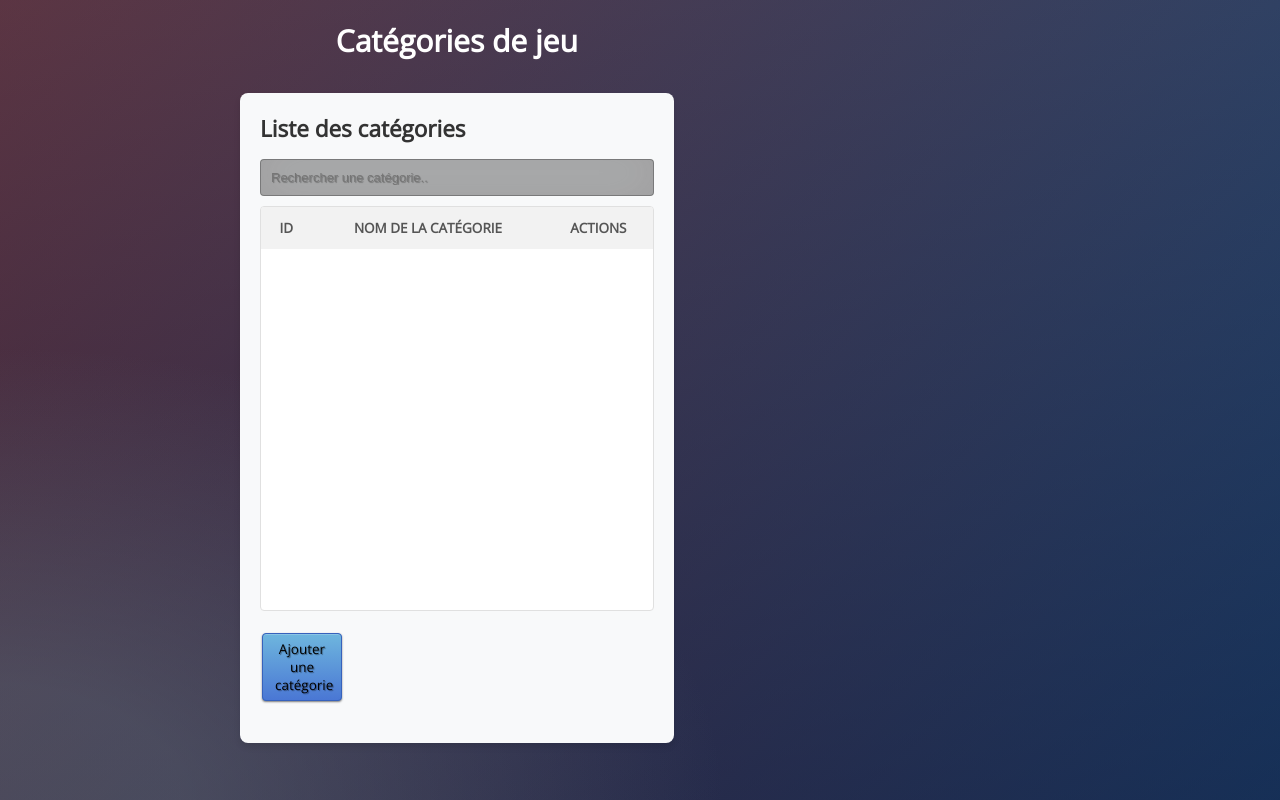
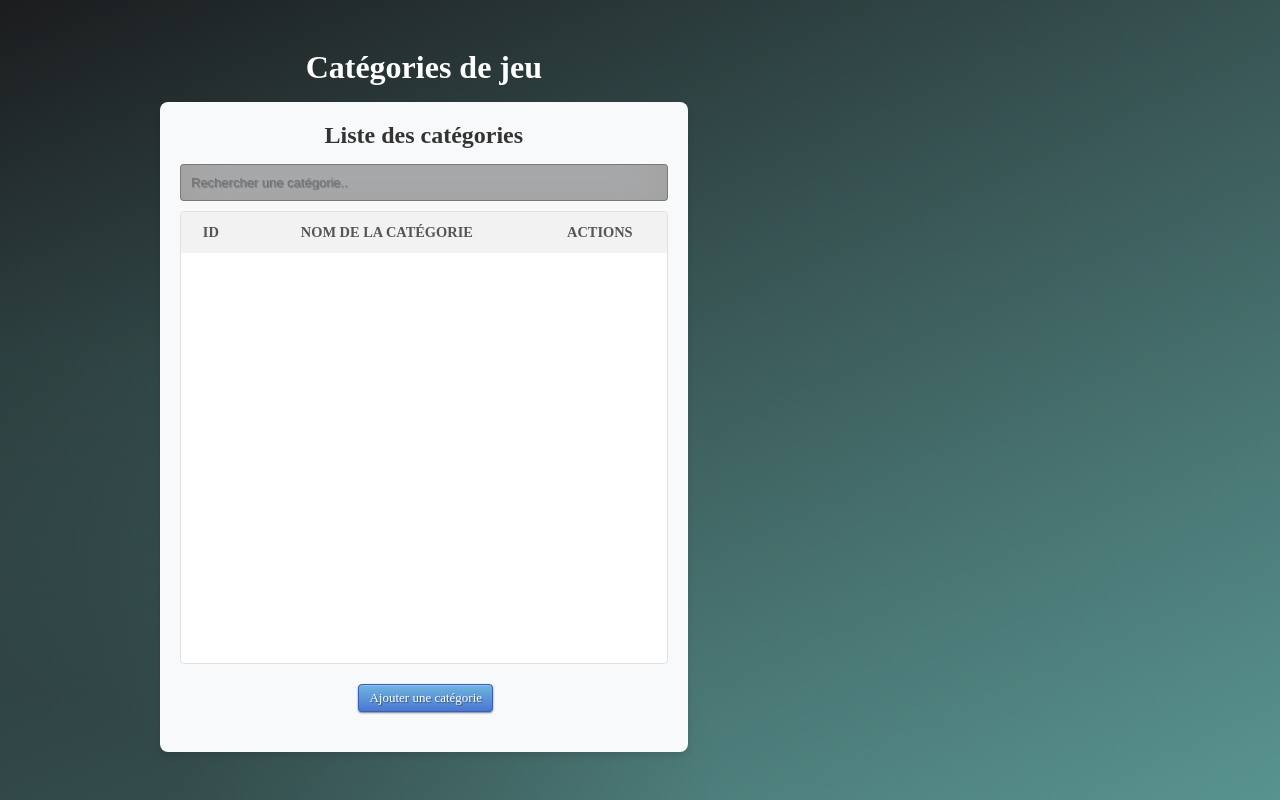
Before and after one commit to arkaelid/admin, a PHP site: template src/admin/view/category.twig in a window 1280 px wide. Run offline with PHP 8.4, Linux system fonts and the light colour scheme; the template is opened without the code that fills it, so the values that code supplies are empty; some libraries are stand-ins or nearby versions.

Commit message:
correctionBug

```diff
--- a/src/admin/controller/User.php
+++ b/src/admin/controller/User.php
@@ -44,7 +44,7 @@ class User extends Main
                 // Réinitialiser l'image de profil
                 $data = ['chemin_img_user' => '/images/utilisateurs/user.png'];
                 $userModel->updateUser($userId, $data);
-                $this->redirect('/user/edit/' . $userId);
+                $this->redirect('/user/edit_user/' . $userId);
             } else {
                 // Mise à jour normale
                 $data = [
--- a/src/admin/public/css/style.css
+++ b/src/admin/public/css/style.css
@@ -128,66 +127,59 @@ html {
 
 body {
   width: 100%;
-  height: 100%;
-  font-family: "Open Sans", sans-serif;
-  background: #092756;
+  height: 100vh;
+  font-family: "poppins";
   background: -moz-radial-gradient(
       0% 100%,
       ellipse cover,
-      rgba(104, 128, 138, 0.4) 10%,
-      rgba(138, 114, 76, 0) 40%
+      rgba(27, 28, 30, 0.4) 10%,
+      rgba(88, 147, 143, 0) 40%
     ),
-    -moz-linear-gradient(top, rgba(57, 173, 219, 0.25) 0%, rgba(42, 60, 87, 0.4)
+    -moz-linear-gradient(top, rgba(27, 28, 30, 0.25) 0%, rgba(88, 147, 143, 0.4)
           100%),
-    -moz-linear-gradient(-45deg, #670d10 0%, #092756 100%);
+    -moz-linear-gradient(-45deg, #1B1C1E 0%, #58938F 100%);
   background: -webkit-radial-gradient(
       0% 100%,
       ellipse cover,
-      rgba(104, 128, 138, 0.4) 10%,
-      rgba(138, 114, 76, 0) 40%
+      rgba(27, 28, 30, 0.4) 10%,
+      rgba(88, 147, 143, 0) 40%
     ),
-    -webkit-linear-gradient(top, rgba(57, 173, 219, 0.25) 0%, rgba(
-            42,
-            60,
-            87,
-            0.4
-          )
+    -webkit-linear-gradient(top, rgba(27, 28, 30, 0.25) 0%, rgba(88, 147, 143, 0.4)
           100%),
-    -webkit-linear-gradient(-45deg, #670d10 0%, #092756 100%);
+    -webkit-linear-gradient(-45deg, #1B1C1E 0%, #58938F 100%);
   background: -o-radial-gradient(
       0% 100%,
       ellipse cover,
-      rgba(104, 128, 138, 0.4) 10%,
-      rgba(138, 114, 76, 0) 40%
+      rgba(27, 28, 30, 0.4) 10%,
+      rgba(88, 147, 143, 0) 40%
     ),
-    -o-linear-gradient(top, rgba(57, 173, 219, 0.25) 0%, rgba(42, 60, 87, 0.4)
+    -o-linear-gradient(top, rgba(27, 28, 30, 0.25) 0%, rgba(88, 147, 143, 0.4)
           100%),
-    -o-linear-gradient(-45deg, #670d10 0%, #092756 100%);
+    -o-linear-gradient(-45deg, #1B1C1E 0%, #58938F 100%);
   background: -ms-radial-gradient(
       0% 100%,
       ellipse cover,
-      rgba(104, 128, 138, 0.4) 10%,
-      rgba(138, 114, 76, 0) 40%
+      rgba(27, 28, 30, 0.4) 10%,
+      rgba(88, 147, 143, 0) 40%
     ),
-    -ms-linear-gradient(top, rgba(57, 173, 219, 0.25) 0%, rgba(42, 60, 87, 0.4)
+    -ms-linear-gradient(top, rgba(27, 28, 30, 0.25) 0%, rgba(88, 147, 143, 0.4)
           100%),
-    -ms-linear-gradient(-45deg, #670d10 0%, #092756 100%);
+    -ms-linear-gradient(-45deg, #1B1C1E 0%, #58938F 100%);
   background: -webkit-radial-gradient(
       0% 100%,
       ellipse cover,
-      rgba(104, 128, 138, 0.4) 10%,
-      rgba(138, 114, 76, 0) 40%
+      rgba(27, 28, 30, 0.4) 10%,
+      rgba(88, 147, 143, 0) 40%
     ),
     linear-gradient(
       to bottom,
-      rgba(57, 173, 219, 0.25) 0%,
-      rgba(42, 60, 87, 0.4) 100%
+      rgba(27, 28, 30, 0.25) 0%,
+      rgba(88, 147, 143, 0.4) 100%
     ),
-    linear-gradient(135deg, #670d10 0%, #092756 100%);
-  filter: progid:DXImageTransform.Microsoft.gradient( startColorstr='#3E1D6D', endColorstr='#092756',GradientType=1 );
-  display: flex; /* Ajout de flexbox au body */
-
-  overflow-y: auto;
+    linear-gradient(135deg, #1B1C1E 0%, #58938F 100%);
+  filter: progid:DXImageTransform.Microsoft.gradient(startColorstr='#1B1C1E', endColorstr='#58938F',GradientType=1);
+  display: flex;
+  overflow-y: hidden;
 }
 body::-webkit-scrollbar{
   display: none;
@@ -570,17 +590,23 @@ input:focus {
   background-color: #444;
 }
 
-.sidebar ul li .icon {
-  font-size: 15px;
-  margin-right: 15px;
-  transition: font-size 0.3s ease;
+.sidebar,
+.user-content,
+.ban-user-page,
+.edit-user-page,
+.admin-dashboard-wrapper {
+  transition: margin-left 0.3s ease, width 0.3s ease;
+  min-height: 100vh;
+  position: relative;
 }
-
 .sidebar ul li .text {
   font-size: 18px;
   transition: opacity 0.3s ease;
 }
-
+.sidebar.active img {
+  width: 35px;
+  height: 35px;
+}
 .sidebar.active ul li .text {
   opacity: 0;
   visibility: hidden;
@@ -590,13 +616,21 @@ input:focus {
   transition: none;
 }
 .user-content {
-    flex-grow: 1;
+  width: 100%;
+    display: flex;
+    flex-direction: column;
+    align-items: center;
+    font-size: 15px;
     padding: 20px;
-    margin-left: 200px; /* Correspond à la largeur de la sidebar */
-    transition: margin-left 0.3s ease;
-    width: calc(100% - 200px);
 }
-
+.category-content {
+  display: flex;
+  flex-direction: column;
+  width: 100%;
+  margin-left: 10rem;
+  justify-content: center;
+  text-align: center;
+}
 /* Ajustement quand la sidebar est active (réduite) */
 .sidebar.active + .user-content {
   margin-left: 50px;
@@ -627,23 +661,8 @@ input:focus {
   margin-right: 0;
 }
 
-.button-container {
-  display: flex;
-  flex-direction: column;
-  gap: 10px;
-  width: 20%;
-}
-.user-profile img {
-  width: 50px;
-  height: 50px;
-  object-fit: cover;
-  border-radius: 50%;
-}
-.user-profile {
-  display: flex;
-  align-items: center;
-  gap: 10px;
-}
+
+
 .user-table td {
   text-align: center;
   vertical-align: middle;
@@ -750,19 +769,7 @@ input:focus {
     object-fit: cover;
 }
 
-.btn {
-    padding: 6px 12px;
-    border-radius: 4px;
-    font-size: 0.9em;
-    text-decoration: none;
-    color: #000000;
-    cursor: pointer;
-    transition: background-color 0.3s ease;
-    display: inline-block;
-    width: 80px; /* Largeur fixe pour tous les boutons */
-    text-align: center;
-    margin: 2px; /* Petit espacement entre les boutons */
-}
+
 
 .btn-primary {
     background-color: #007bff;
@@ -1104,16 +1114,17 @@ input:focus {
   width: 100% !important;
 }
 h1{
-  margin-bottom: 2rem;
+  margin-bottom: 1rem;
   color: white;
 }
 .usercount{
   display: flex;
   flex-direction: column;
   font-family: "poppins";
+  margin-bottom: 1rem;
 }
 .usercount span{
-  color: blue;
+  color: #007bff;
   font-size: 2rem;
   font-weight: 700;
   font-family: "poppins";
@@ -1283,14 +1294,13 @@ h1{
 
 .edit-editeur-page {
   display: flex;
-  justify-content: center;
   align-items: center;
   min-height: 100vh;
 }
 
 .edit-editeur-container {
   width: 40vw;
-  margin: auto;
+  margin-left: 10rem;
   padding: 20px;
   background-color: #f8f9fa;
   border-radius: 8px;
--- a/src/admin/view/category.twig
+++ b/src/admin/view/category.twig
@@ -1,9 +1,18 @@
 {% extends "layout.twig" %}
+{% block body_class %}edit-editeur-page{% endblock %}
+{% block content %}
+<div class="category-content">
+    <h1>Catégories de jeu</h1>
 
-{% block content %}
+    {# Messages d'alerte #}
+    {% if success %}
+        <div class="alert alert-success">{{ success }}</div>
+    {% endif %}
 
-<div class="user-content">
-    <h1>Catégories de jeu</h1>
+    {% if error %}
+        <div class="alert alert-danger">{{ error }}</div>
+    {% endif %}
+
     <div class="tables-container">
         <div class="table-wrapper">
             <h2>Liste des catégories</h2>
@@ -24,38 +33,87 @@
                                 <td>{{ category.libelle_categorie }}</td>
                                 <td>
                                     <a class="btn btn-primary" href="/category/edit/{{ category.id_categorie }}">Modifier</a>
-    <form action="/category/delete/{{ category.id_categorie }}" method="POST" style="display:inline;">
-        <button class="btn btn-danger" type="submit">Supprimer</button>
-    </form>
+                                    <button type="button" onclick="confirmDelete({{ category.id_categorie }})" class="btn btn-danger">Supprimer</button>
+                                    <form id="deleteForm{{ category.id_categorie }}" action="/category/delete/{{ category.id_categorie }}" method="POST" style="display:none;"></form>
                                 </td>
                             </tr>
-
                         {% endfor %}
                     </tbody>
-
-
                 </table>
             </div>
             <div class="button-container">
                 <a href="/category/add" class="btn btn-primary">Ajouter une catégorie</a>
             </div>
         </div>
-
-
     </div>
 </div>
 
 <style>
-.user-content {
-    margin-left: 220px;
-    width: 80%;
-    display: flex;
-    flex-direction: column;
-    align-items: center;
-    font-size: 15px;
-    padding: 20px;
+.alert {
+    padding: 15px;
+    margin-bottom: 20px;
+    border: 1px solid transparent;
+    border-radius: 4px;
+    width: 100%;
 }
 
+.alert-success {
+    color: #155724;
+    background-color: #d4edda;
+    border-color: #c3e6cb;
+}
+
+.alert-danger {
+    color: #721c24;
+    background-color: #f8d7da;
+    border-color: #f5c6cb;
+}
+.alert {
+    padding: 15px;
+    margin-bottom: 20px;
+    border: 1px solid transparent;
+    border-radius: 4px;
+    width: 100%;
+    opacity: 1;
+    transition: opacity 0.5s ease-in-out;
+}
+
+.alert-success {
+    color: #155724;
+    background-color: #d4edda;
+    border-color: #c3e6cb;
+}
+
+.alert-danger {
+    color: #721c24;
+    background-color: #f8d7da;
+    border-color: #f5c6cb;
+}
+
+.fade-out {
+    opacity: 0;
+}
 </style>
 
+<script>
+function confirmDelete(categoryId) {
+    if (confirm('Êtes-vous sûr de vouloir supprimer cette catégorie ? Cette action est irréversible.')) {
+        document.getElementById('deleteForm' + categoryId).submit();
+    }
+}
+
+// Fonction pour faire disparaître les alertes
+document.addEventListener('DOMContentLoaded', function() {
+    const alerts = document.querySelectorAll('.alert');
+
+    alerts.forEach(alert => {
+        setTimeout(() => {
+            alert.classList.add('fade-out');
+            setTimeout(() => {
+                alert.remove();
+            }, 500); // Temps de l'animation de fade-out
+        }, 4000); // Délai avant le début du fade-out (4 secondes)
+    });
+});
+</script>
 {% endblock %}
--- a/src/admin/view/edit_user.twig
+++ b/src/admin/view/edit_user.twig
@@ -3,6 +3,7 @@
 {% block body_class %}edit-user-page{% endblock %}
 
 {% block content %}
+<section class="edit-user-section">
 <div class="edit-user-container">
     <h1 class="edit-user-title">Modifier l'utilisateur</h1>
     <form class="edit-user-form" method="POST">
@@ -27,4 +28,5 @@
         </div>
     </form>
 </div>
+</section>
 {% endblock %}
--- a/src/admin/view/layout.twig
+++ b/src/admin/view/layout.twig
@@ -8,9 +8,9 @@
     <link rel="stylesheet" href="/css/style.css"/>
 </head>
 <body class="{% block body_class %}{% endblock %}">
-    <nav class="sidebar" {% if session.login is not defined or not session.login %}style="display:none;"{% endif %}>
+    <nav class="sidebar"  {% if session.login is not defined or not session.login %}style="display:none;"{% endif %}>
         <div class="burger-icon" id="burger">
-            &#9776;
+            <img  src="/images/logo-Game_Horizon.png" alt="burger">
         </div>
         <ul>
             <li>
```
Also changed, not shown: other parts of src/admin/public/css/style.css (+61 -30 lines), src/admin/controller/Cat.php (+48 -36 lines), src/admin/controller/Home.php (+5 -2 lines), src/admin/model/Category.php (+7 -0 lines), src/admin/view/add_category.twig (+12 -6 lines), src/admin/view/edit_category.twig (+13 -7 lines), src/admin/view/editeur.twig (+12 -11 lines), src/admin/view/index.twig (+17 -3 lines), src/admin/public/images/logo-Game_Horizon.png (added). Lines whose indentation alone changed are shown as unchanged.
